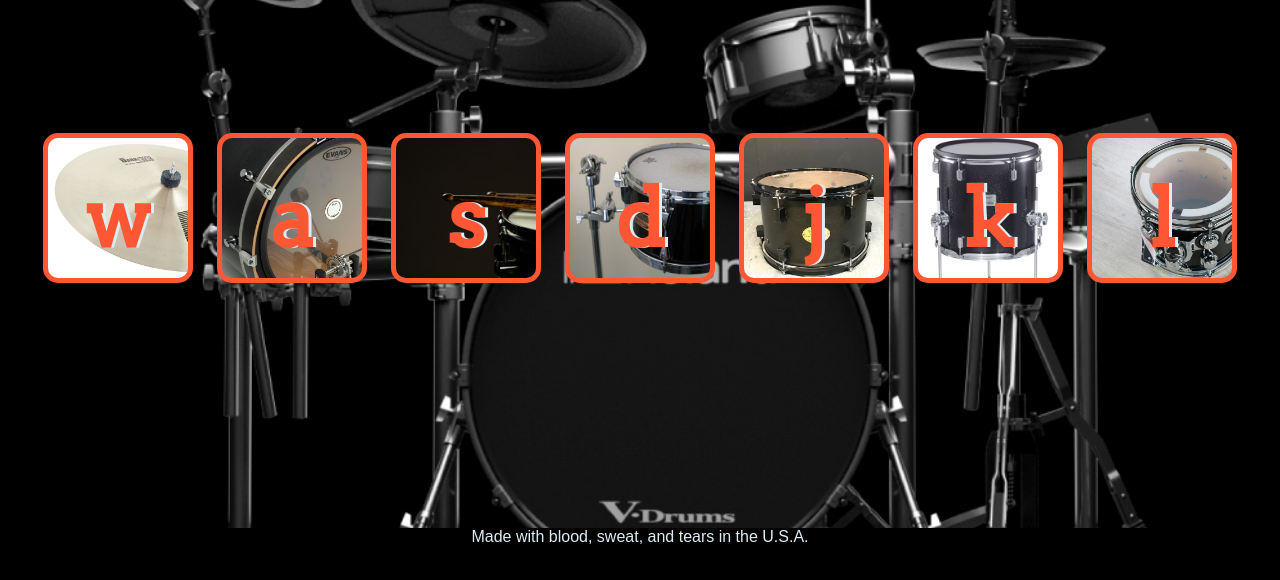
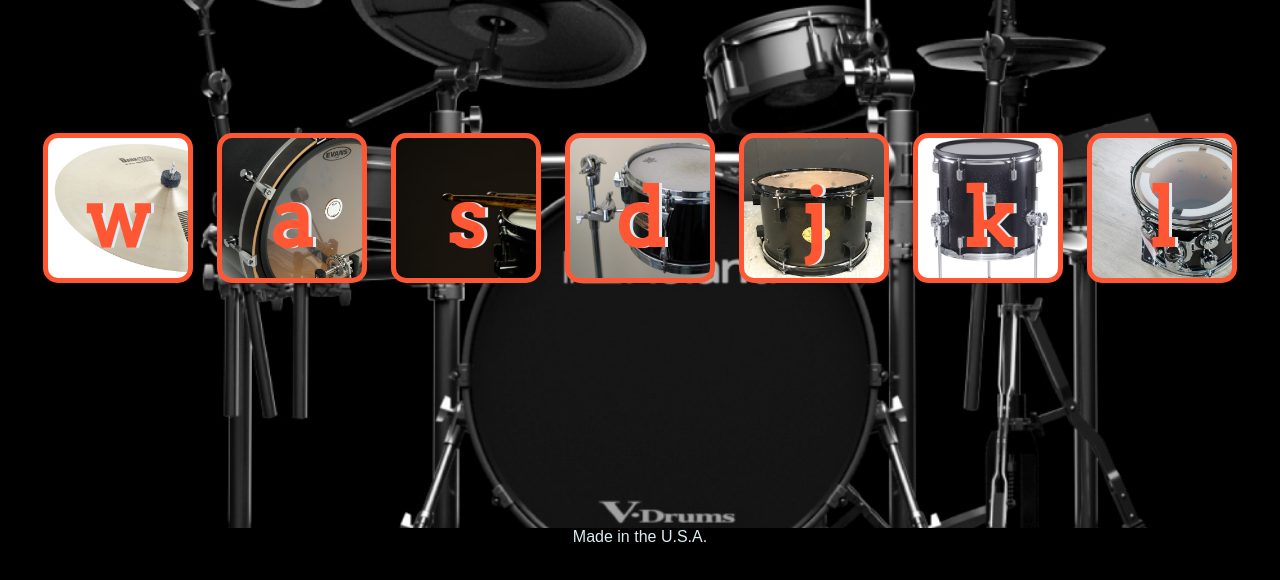
Before and after one commit to tracy-eng/drums, a plain HTML site: page index.html in a window 1280 px wide. Shown: the part 156-736 px from the top of the page. Drawn offline with Linux system fonts and the light colour scheme.

Commit message:
Update index.html

```diff
--- a/index.html
+++ b/index.html
@@ -26,7 +26,7 @@
 
 </script>
   <footer>
-    Made with blood, sweat, and tears in the U.S.A.
+    Made in the U.S.A.
   </footer>
 </body>
 
```
